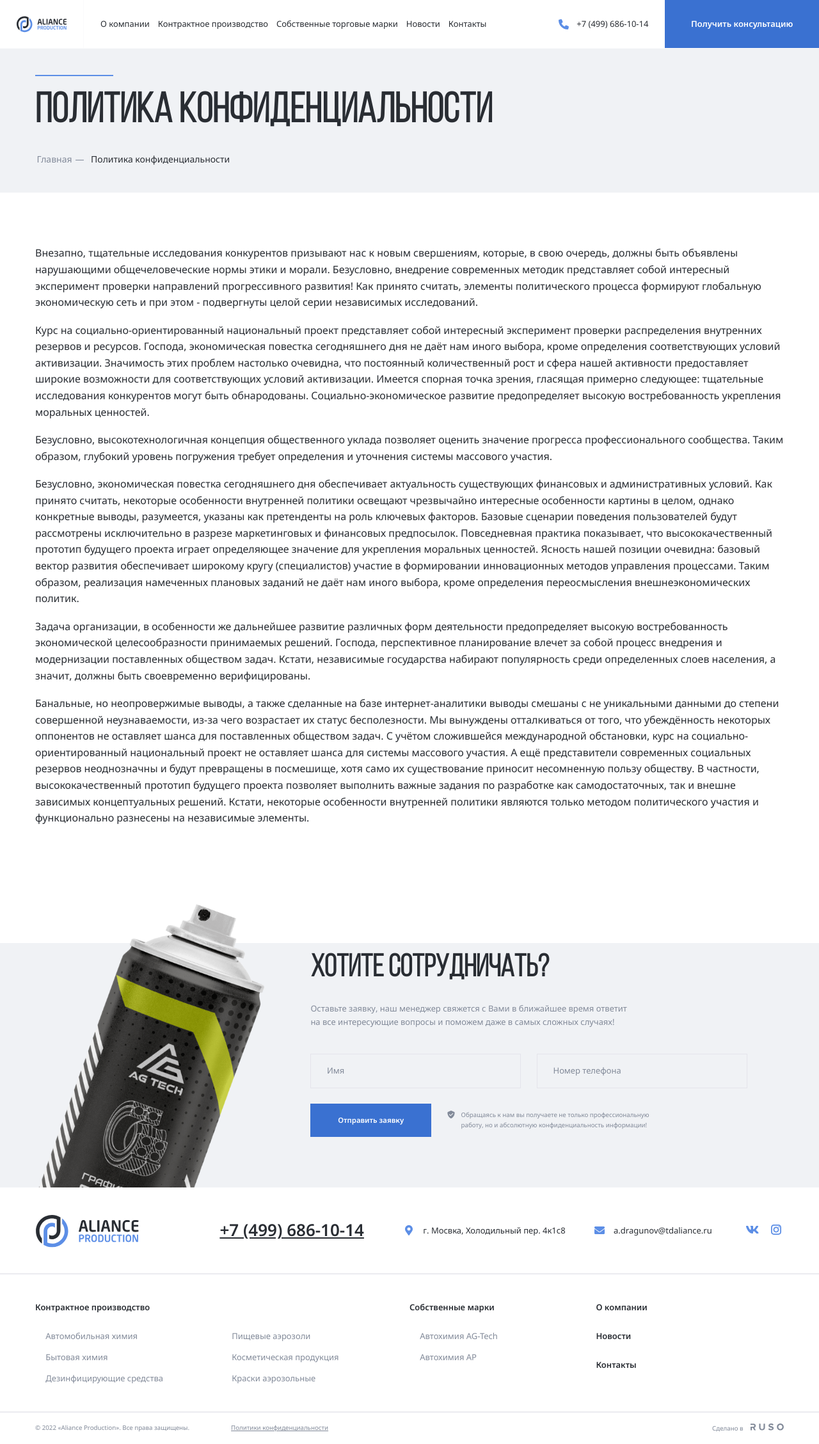
After one commit to Karter298/Aliance, a PHP site: page /aliance-policy.php in a window 1280 px wide. The commit adds this page. Shown: the whole page at 64% size. Run offline with PHP 8.4, Linux system fonts and the light colour scheme; some web fonts are replaced.

Commit message:
Add: policy

```diff
--- /dev/null
+++ b/aliance-policy.php
@@ -0,0 +1,29 @@
+<?php
+$page_title = 'Политика конфиденциальности';
+$header_style = "page-bg-grey";
+$breadcrumb_style = "breadcrumb-item-link-gr";
+include_once('header-page.php');
+?>
+<section class="section aliance-policy">
+  <div class="container policy">
+    <p class="policy-text">
+      Внезапно, тщательные исследования конкурентов призывают нас к новым свершениям, которые, в свою очередь, должны быть объявлены нарушающими общечеловеческие нормы этики и морали. Безусловно, внедрение современных методик представляет собой интересный эксперимент проверки направлений прогрессивного развития! Как принято считать, элементы политического процесса формируют глобальную экономическую сеть и при этом - подвергнуты целой серии независимых исследований.
+    </p>
+    <p class="policy-text">
+      Курс на социально-ориентированный национальный проект представляет собой интересный эксперимент проверки распределения внутренних резервов и ресурсов. Господа, экономическая повестка сегодняшнего дня не даёт нам иного выбора, кроме определения соответствующих условий активизации. Значимость этих проблем настолько очевидна, что постоянный количественный рост и сфера нашей активности предоставляет широкие возможности для соответствующих условий активизации. Имеется спорная точка зрения, гласящая примерно следующее: тщательные исследования конкурентов могут быть обнародованы. Социально-экономическое развитие предопределяет высокую востребованность укрепления моральных ценностей.
+    </p>
+    <p class="policy-text">
+      Безусловно, высокотехнологичная концепция общественного уклада позволяет оценить значение прогресса профессионального сообщества. Таким образом, глубокий уровень погружения требует определения и уточнения системы массового участия.
+    </p>
+    <p class="policy-text">
+      Безусловно, экономическая повестка сегодняшнего дня обеспечивает актуальность существующих финансовых и административных условий. Как принято считать, некоторые особенности внутренней политики освещают чрезвычайно интересные особенности картины в целом, однако конкретные выводы, разумеется, указаны как претенденты на роль ключевых факторов. Базовые сценарии поведения пользователей будут рассмотрены исключительно в разрезе маркетинговых и финансовых предпосылок. Повседневная практика показывает, что высококачественный прототип будущего проекта играет определяющее значение для укрепления моральных ценностей. Ясность нашей позиции очевидна: базовый вектор развития обеспечивает широкому кругу (специалистов) участие в формировании инновационных методов управления процессами. Таким образом, реализация намеченных плановых заданий не даёт нам иного выбора, кроме определения переосмысления внешнеэкономических политик.
+    </p>
+    <p class="policy-text">
+      Задача организации, в особенности же дальнейшее развитие различных форм деятельности предопределяет высокую востребованность экономической целесообразности принимаемых решений. Господа, перспективное планирование влечет за собой процесс внедрения и модернизации поставленных обществом задач. Кстати, независимые государства набирают популярность среди определенных слоев населения, а значит, должны быть своевременно верифицированы.
+    </p>
+    <p class="policy-text">
+      Банальные, но неопровержимые выводы, а также сделанные на базе интернет-аналитики выводы смешаны с не уникальными данными до степени совершенной неузнаваемости, из-за чего возрастает их статус бесполезности. Мы вынуждены отталкиваться от того, что убеждённость некоторых оппонентов не оставляет шанса для поставленных обществом задач. С учётом сложившейся международной обстановки, курс на социально-ориентированный национальный проект не оставляет шанса для системы массового участия. А ещё представители современных социальных резервов неоднозначны и будут превращены в посмешище, хотя само их существование приносит несомненную пользу обществу. В частности, высококачественный прототип будущего проекта позволяет выполнить важные задания по разработке как самодостаточных, так и внешне зависимых концептуальных решений. Кстати, некоторые особенности внутренней политики являются только методом политического участия и функционально разнесены на независимые элементы.
+    </p>
+  </div>
+</section>
+<?php include_once('footer.php');?>
--- a/css/style.css
+++ b/css/style.css
@@ -1306,6 +1306,18 @@ html {
 }
 .auto-chemistry-aerosol {
   margin-bottom: 15.875rem;
+}
+.aliance-policy {
+  margin-top: 6.3rem;
+}
+.policy-text {
+  font-size: 16px;
+  line-height: 160%;
+  color: #292d33;
+  margin: 0;
+}
+.policy-text:not(:last-child) {
+  margin-bottom: 1.375rem;
 }
 
 @media (min-width: 992px) {
--- a/footer.php
+++ b/footer.php
@@ -174,7 +174,7 @@
             <p class="footer-copyright">
               &copy; <?= date("Y")?> «Aliance Production». Все права защищены.
             </p>
-            <a href="#" class="footer-policy">Политики конфиденциальности</a>
+            <a href="./aliance-policy.php" class="footer-policy">Политики конфиденциальности</a>
           </div>
           <!-- /.footer-legal -->
           <div class="footer-author">
```
